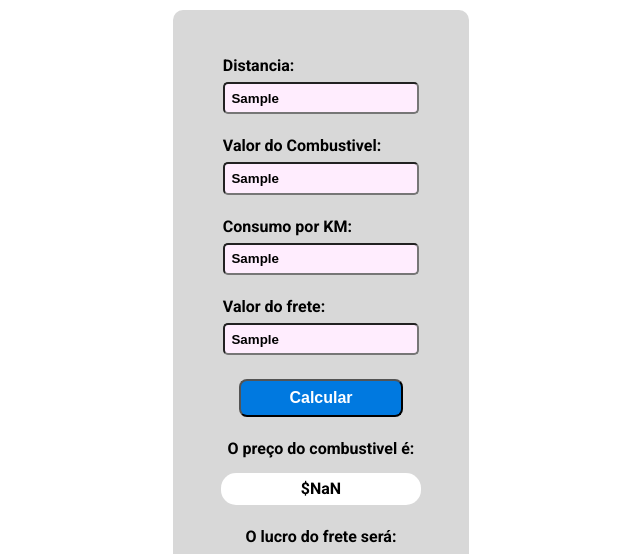
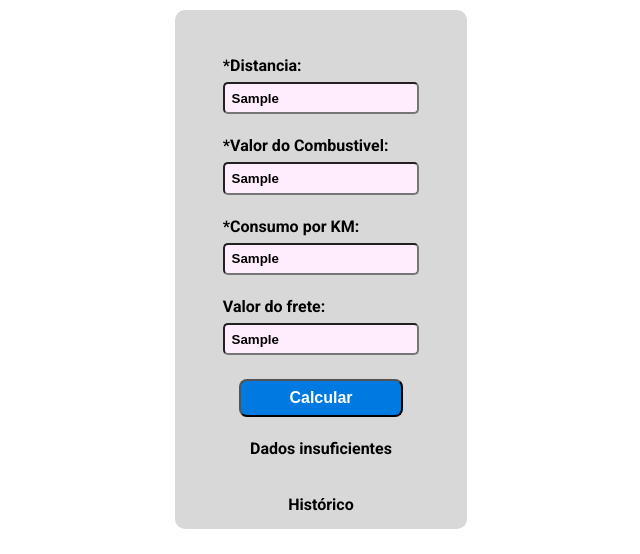
Before and after one commit to FernandoHazan/Calculadora-de-Combustivel, a plain HTML site: page index.html in a window 1280 px wide. Both pictures are taken after typing "Sample", "Sample", "Sample", "Sample" into the empty fields and a click on the button "Calcular". Shown: the part 246-800 px from the top of the page, without its empty margins (319-959 px from the left). Drawn offline with Linux system fonts and the light colour scheme.

Commit message:
Versão 1.1

```diff
--- a/index.html
+++ b/index.html
@@ -11,15 +11,15 @@
     <h1 class="corpo__titulo">Calculadora</h1>
     <main class="corpo__principal">
         <div class="corpo__principal__caixa">
-            <P class="corpo__principal__caixa__titulo">Distancia:</P>
+            <P class="corpo__principal__caixa__titulo">*Distancia:</P>
             <input type"number" class="corpo__principal__caixa__valor" id="distancia">
         </div>
         <div class="corpo__principal__caixa">
-            <P class="corpo__principal__caixa__titulo">Valor do Combustivel:</P>
+            <P class="corpo__principal__caixa__titulo">*Valor do Combustivel:</P>
             <input type"number" class="corpo__principal__caixa__valor" id="valor-do-combustivel">
         </div>
         <div class="corpo__principal__caixa">
-            <P class="corpo__principal__caixa__titulo">Consumo por KM:</P>
+            <P class="corpo__principal__caixa__titulo">*Consumo por KM:</P>
             <input type"number" class="corpo__principal__caixa__valor" id="consumo-por-km">
         </div>
         <div class="corpo__principal__caixa">
@@ -36,7 +36,7 @@
             <p class="corpo__principal__resultado__valor" id="lucro"></p>
         </section>
         <button class="display__none java3" id="botao" onclick="apagar()">Apagar</button>
-        <p class="corpo__principal__historico">Histórico</p>
+        <p class="corpo__principal__historico" onclick="historico()">Histórico</p>
     </main>
     <script src="main.js" defer></script>
 </body>
--- a/main.js
+++ b/main.js
@@ -4,12 +4,18 @@ function calcular(){
     const consumoPorkm = parseFloat((document.getElementById('consumo-por-km').value).replace(',', '.'))
     const valorDoFrete = parseFloat((document.getElementById('valor-do-frete').value).replace(',', '.'))
     const gasto = ((valorDoCombustivel / consumoPorkm) * distancia).toFixed(2)
-    console.log(valorDoCombustivel)
 
     const lucro = (valorDoFrete - gasto).toFixed(2)
-    console.log(valorDoCombustivel)
 
-    exibir(gasto, lucro)
+    if(distancia >= 0 && valorDoCombustivel >= 0 && consumoPorkm >= 0){
+        exibir(gasto, lucro)
+    } else{
+        const caixa1 = document.querySelector(".java1")
+        caixa1.classList.remove('display__none')
+        caixa1.classList.add('corpo__principal__resultado')
+        let exibirGasto = document.getElementById('caixa-gasto')
+        exibirGasto.innerHTML = `<h2 class="corpo__principal__resultado__titulo">Dados insuficientes</h2>`
+    }
 }
 
 function exibir(gasto, lucro){
@@ -18,10 +24,21 @@ function exibir(gasto, lucro){
     caixa1.classList.remove('display__none')
     caixa1.classList.add('corpo__principal__resultado')
 
+    if(lucro > 0 || lucro < 0){
     const caixa2 = document.querySelector(".java2")
     caixa2.classList.remove('display__none')
     caixa2.classList.add('corpo__principal__resultado')
 
+    let exibirLucro = document.getElementById('caixa-lucro')
+    exibirLucro.innerHTML = `<h2 class="corpo__principal__resultado__titulo">O lucro do frete será:</h2>` + `<p class="corpo__principal__resultado__valor">$${lucro}</p>`
+    } else{
+    const caixa2 = document.querySelector(".java2")
+    caixa2.classList.remove('display__none')
+    caixa2.classList.add('corpo__principal__resultado')
+
+    let exibirLucro = document.getElementById('caixa-lucro')
+    exibirLucro.innerHTML = `<h2 class="corpo__principal__resultado__titulo">O lucro do frete será:</h2>` + `<p class="corpo__principal__resultado__valor">------</p>`
+    }
     const botao = document.querySelector(".java3")
     botao.classList.remove('display__none')
     botao.classList.add('corpo__principal__botao__apagar')
@@ -29,8 +46,6 @@ function exibir(gasto, lucro){
     let exibirGasto = document.getElementById('caixa-gasto')
     exibirGasto.innerHTML = `<h2 class="corpo__principal__resultado__titulo">O preço do combustivel é:</h2>` + `<p class="corpo__principal__resultado__valor">$${gasto}</p>`
 
-    let exibirLucro = document.getElementById('caixa-lucro')
-    exibirLucro.innerHTML = `<h2 class="corpo__principal__resultado__titulo">O lucro do frete será:</h2>` + `<p class="corpo__principal__resultado__valor">$${lucro}</p>`
 }
 
 function apagar(){
```
